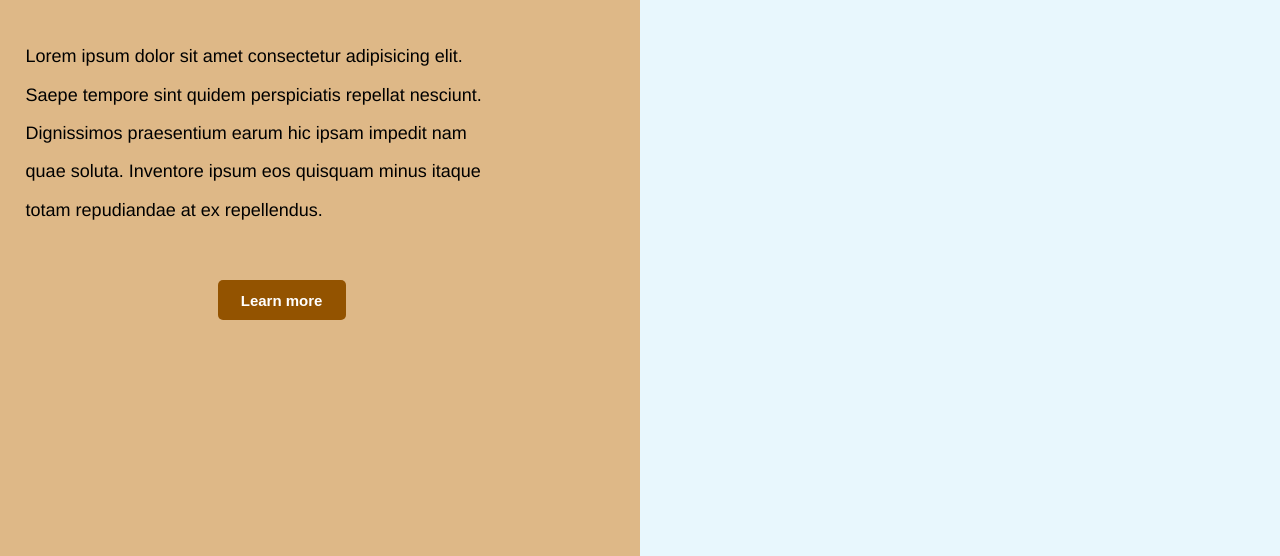
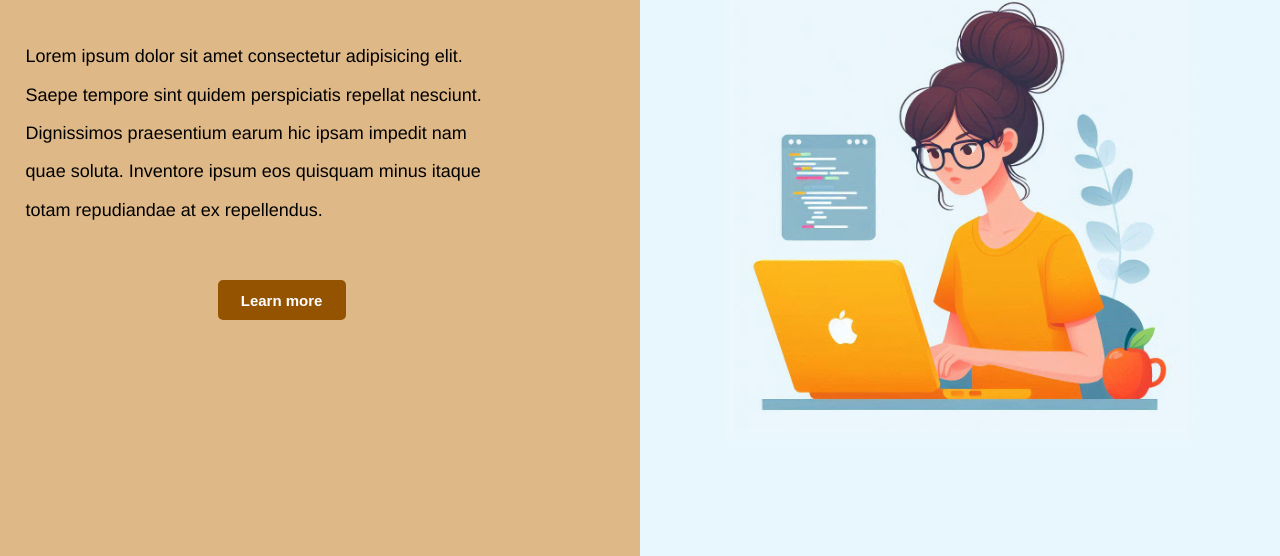
Before and after one commit to vaidehi-singh/responsive-website, a plain HTML site: page index.html in a window 1280 px wide. Shown: the part 244-800 px from the top of the page. Drawn offline with Linux system fonts and the light colour scheme; files whose address does not match are found by name.

Commit message:
Update index.html

```diff
--- a/index.html
+++ b/index.html
@@ -37,7 +37,7 @@
             <button>Learn more</button>
         </div>
         <div class="r2">
-            <img src="/girl.png" alt="">
+            <img src="images/girl.png" alt="">
         </div>
     </div>
 </body>
@@ -58,4 +58,5 @@
     })
 </script>
 
+
 </html>
```
